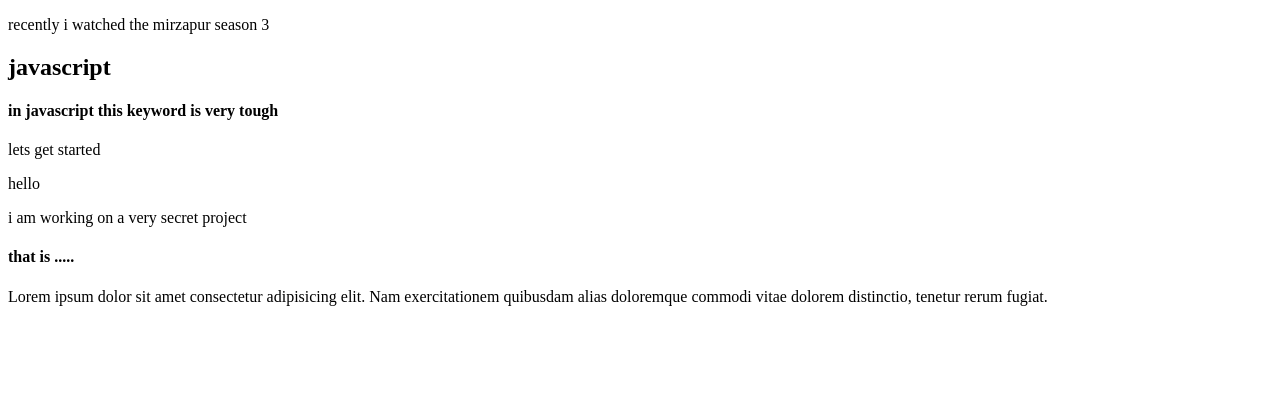
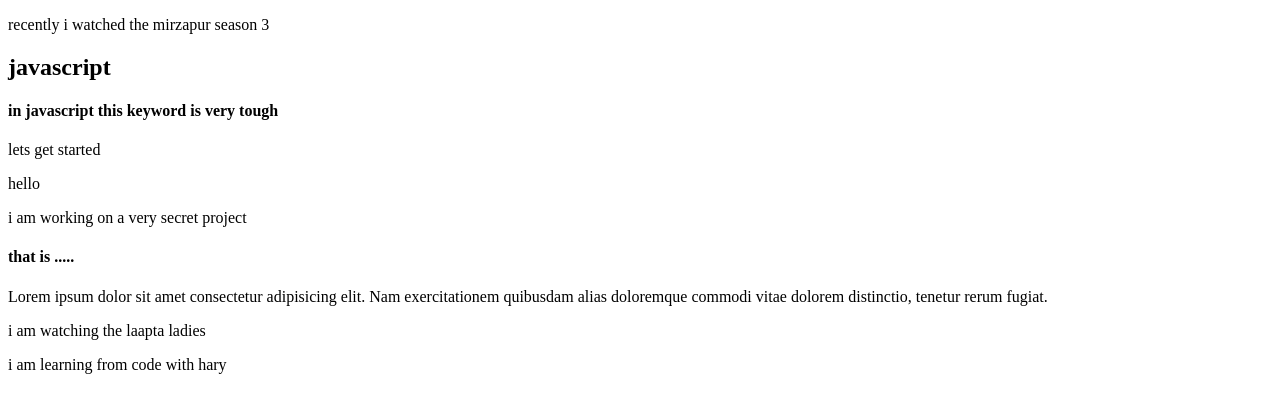
Before and after one commit to rahulprajapati10/firstproject, a plain HTML site: page index.html in a window 1280 px wide. Shown: the part 139-552 px from the top of the page. Drawn offline with Linux system fonts and the light colour scheme.

Commit message:
fifth commit

```diff
--- a/index.html
+++ b/index.html
@@ -37,6 +37,13 @@
     <p>Lorem ipsum dolor sit amet consectetur adipisicing elit. Nam exercitationem quibusdam alias doloremque commodi
         vitae dolorem distinctio, tenetur rerum fugiat.</p>
 
+        <!-- fiveth time changed  -->
+
+        <div>
+            <p> i am watching the laapta ladies </p>
+            <p>i am learning from code with hary</p>
+        </div>
+
 </body>
 
 </html>
```
